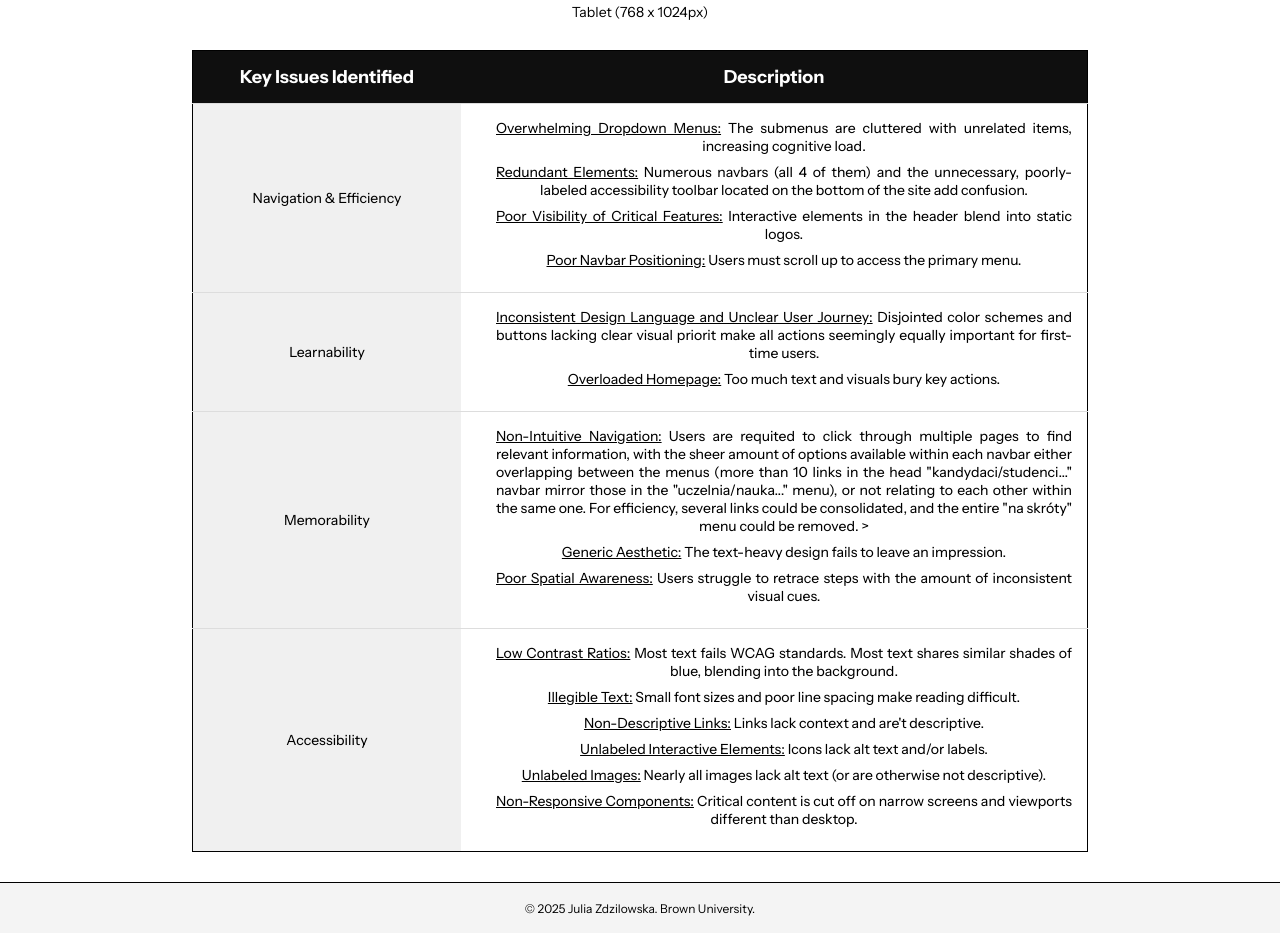
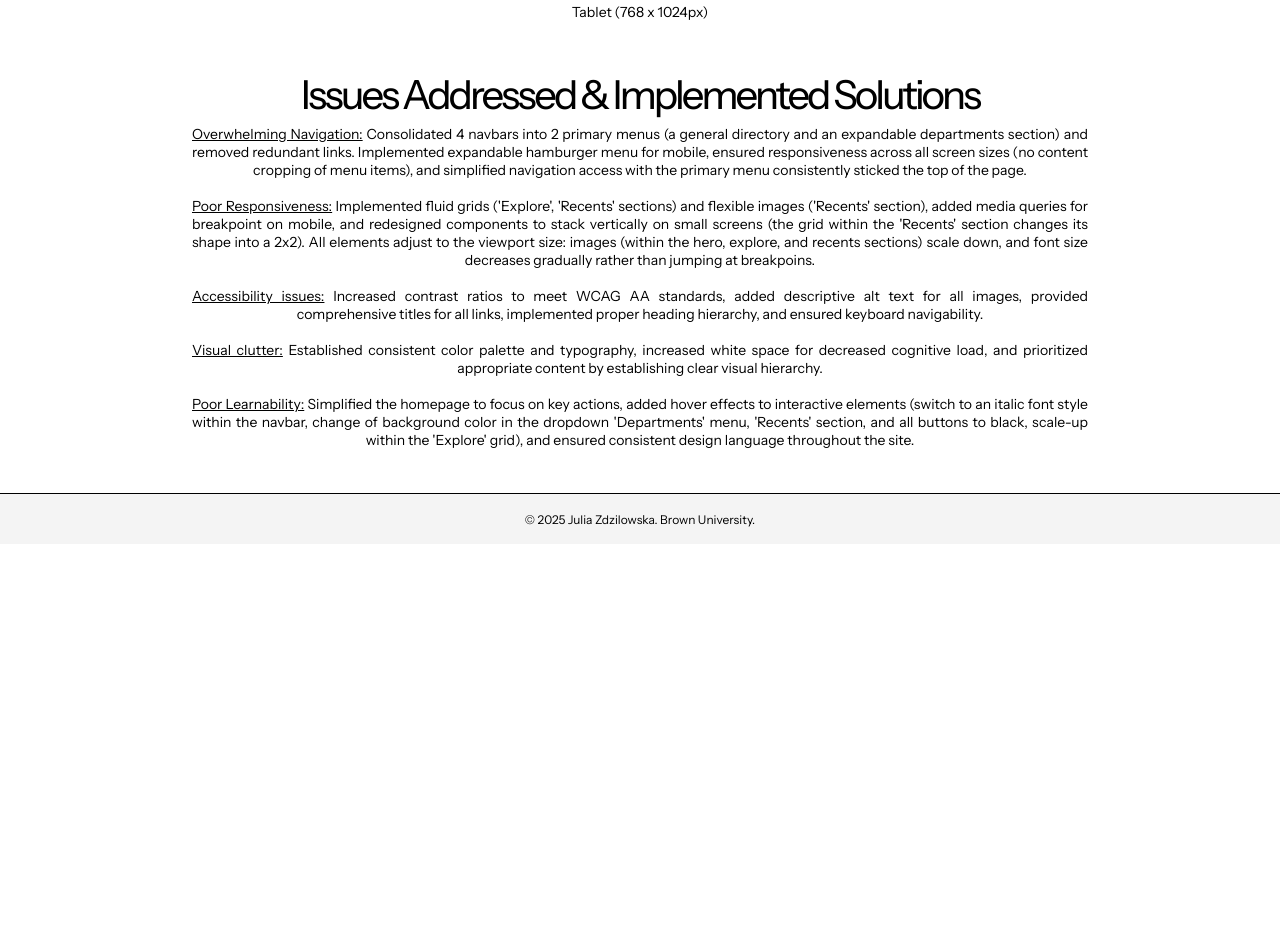
Before and after one commit to jzdzilowska/ResponsiveRedesign, a plain HTML site: page index2.html in a window 1280 px wide. Shown: the part 3819-4752 px from the top of the page. After the commit the page ends 4363 px from the top, so only its background shows below. Drawn offline with Linux system fonts and the light colour scheme.

Commit message:
feat: all

```diff
--- a/index2.html
+++ b/index2.html
@@ -103,59 +103,12 @@
         <div><img src="images/tablet2.png" alt="Tablet Display (768 x 1024px)"><p>Tablet (768 x 1024px)</p></div>
         <div><img src="images/phone2.png" alt="Mobile Display (375 x 667px)"><p>Mobile (375 x 667px)</p></div>
       </div>
-      <table>
-        <thead>
-            <tr>
-                <th>Key Issues Identified</th>
-                <th>Description</th>
-            </tr>
-        </thead>
-        <tbody>
-            <tr>
-                <td>Navigation & Efficiency</td>
-                <td>
-                    <ul>
-                        <li><u>Overwhelming Dropdown Menus:</u> The submenus are cluttered with unrelated items, increasing cognitive load.</li>
-                        <li><u>Redundant Elements:</u> Numerous navbars (all 4 of them) and the unnecessary, poorly-labeled accessibility toolbar located on the bottom of the site add confusion.</li>
-                        <li><u>Poor Visibility of Critical Features:</u> Interactive elements in the header blend into static logos. </li>
-                        <li><u>Poor Navbar Positioning:</u> Users must scroll up to access the primary menu.</li>
-                    </ul>
-                </td>
-            </tr>
-            <tr>
-                <td>Learnability</td>
-                <td>
-                    <ul>
-                        <li><u>Inconsistent Design Language and Unclear User Journey:</u> Disjointed color schemes and buttons lacking clear visual priorit make all actions seemingly equally important for first-time users.</li>
-                        <li><u>Overloaded Homepage:</u> Too much text and visuals bury key actions.</li>
-                    </ul>
-                </td>
-            </tr>
-            <tr>
-                <td>Memorability</td>
-                <td>
-                    <ul>
-                        <li><u>Non-Intuitive Navigation:</u> Users are requited to click through multiple pages to find relevant information, with the sheer amount of options available within each navbar either overlapping between the menus (more than 10 links in the head "kandydaci/studenci..." navbar mirror those in the "uczelnia/nauka..." menu), or not relating to each other within the same one. For efficiency, several links could be consolidated, and the entire "na skróty" menu could be removed. ></ty></li>
-                        <li><u>Generic Aesthetic:</u> The text-heavy design fails to leave an impression.</li>
-                        <li><u>Poor Spatial Awareness:</u> Users struggle to retrace steps with the amount of inconsistent visual cues.</li>
-                    </ul>
-                </td>
-            </tr>
-            <tr>
-                <td>Accessibility</td>
-                <td>
-                    <ul>
-                        <li><u>Low Contrast Ratios:</u> Most text fails WCAG standards. Most text shares similar shades of blue, blending into the background.</li>
-                        <li><u>Illegible Text:</u> Small font sizes and poor line spacing make reading difficult.</li>
-                        <li><u>Non-Descriptive Links:</u> Links lack context and are't descriptive.</li>
-                        <li><u>Unlabeled Interactive Elements:</u> Icons lack alt text and/or labels.</li>
-                        <li><u>Unlabeled Images:</u> Nearly all images lack alt text (or are otherwise not descriptive).</li>
-                        <li><u>Non-Responsive Components:</u> Critical content is cut off on narrow screens and viewports different than desktop.</li>
-                    </ul>
-                </td>
-            </tr>
-        </tbody>
-    </table>
+      <h2>Issues Addressed & Implemented Solutions</h2>
+      <p><u>Overwhelming Navigation:</u> Consolidated 4 navbars into 2 primary menus (a general directory and an expandable departments section) and removed redundant links. Implemented expandable hamburger menu for mobile, ensured responsiveness across all screen sizes (no content cropping of menu items), and simplified navigation access with the primary menu consistently sticked the top of the page.<br><br>
+      <u>Poor Responsiveness:</u> Implemented fluid grids ('Explore', 'Recents' sections) and flexible images ('Recents' section), added media queries for breakpoint on mobile, and redesigned components to stack vertically on small screens (the grid within the 'Recents' section changes its shape into a 2x2). All elements adjust to the viewport size: images (within the hero, explore, and recents sections) scale down, and font size decreases gradually rather than jumping at breakpoins.<br><br>
+      <u>Accessibility issues:</u> Increased contrast ratios to meet WCAG AA standards, added descriptive alt text for all images, provided comprehensive titles for all links, implemented proper heading hierarchy, and ensured keyboard navigability.<br><br>
+      <u>Visual clutter:</u> Established consistent color palette and typography, increased white space for decreased cognitive load, and prioritized appropriate content by establishing clear visual hierarchy.<br><br>
+        <u>Poor Learnability:</u> Simplified the homepage to focus on key actions, added hover effects to interactive elements (switch to an italic font style within the navbar, change of background color in the dropdown 'Departments' menu, 'Recents' section, and all buttons to black, scale-up within the 'Explore' grid), and ensured consistent design language throughout the site.<br>
     </section>
   </main>
   <footer>
```
